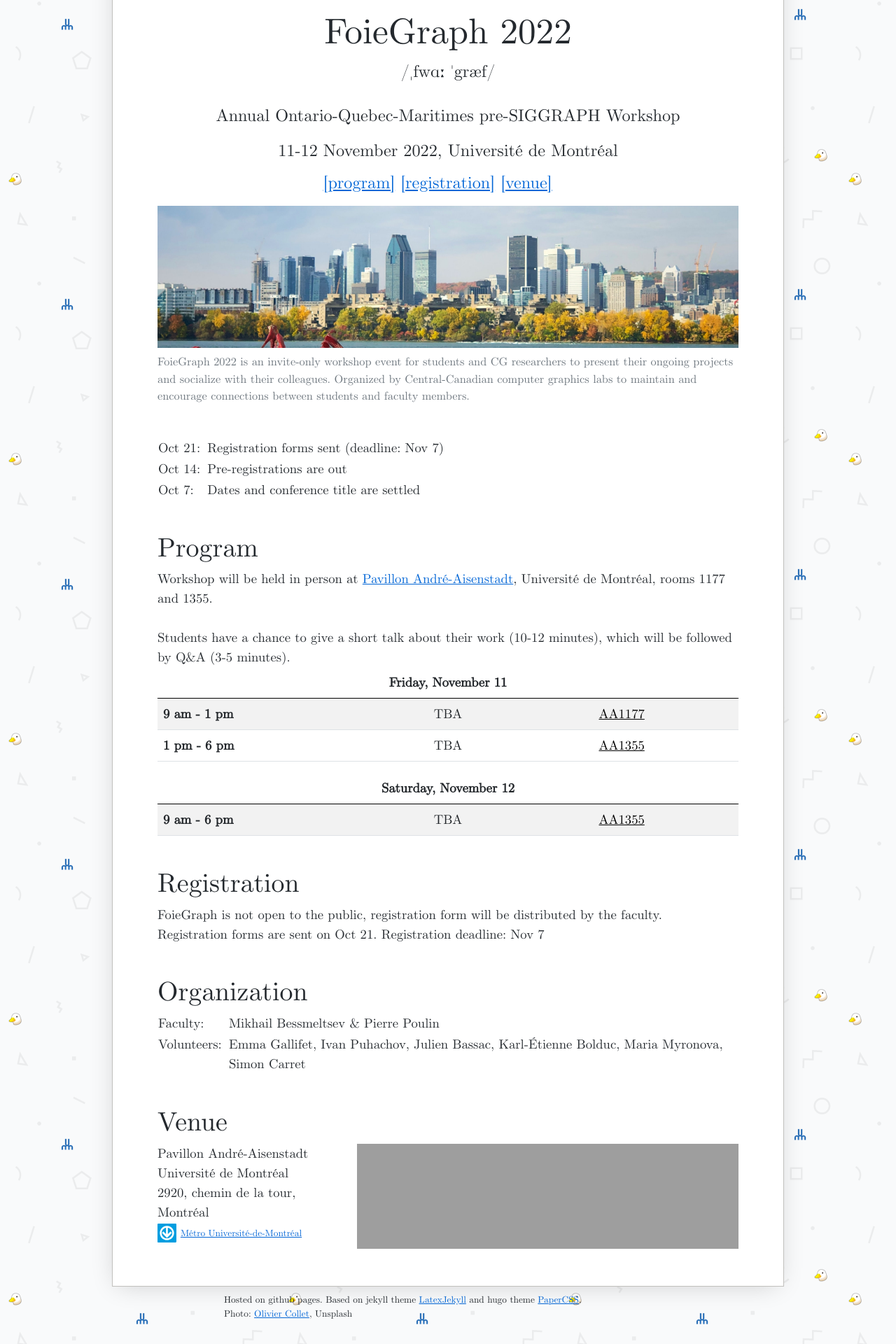
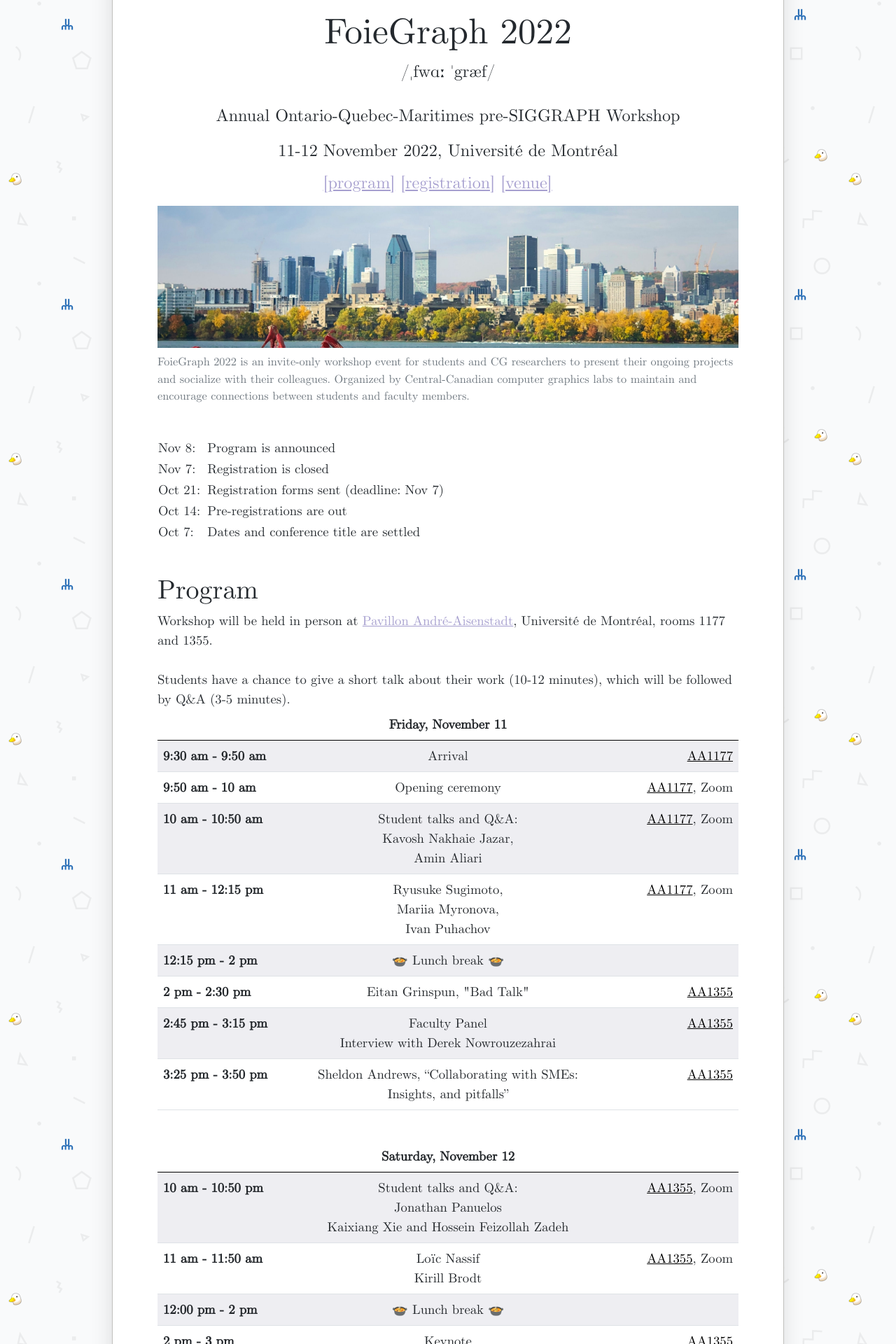
Before and after one commit to foiegraph2022/foiegraph2022.github.io, a Jekyll site: the page built from docs/index.md, in a window 1280 px wide. Shown: the part 453-2373 px from the top of the page at 70% size. Built offline with Jekyll 4.4.1, drawn with Linux system fonts in a browser that asks for light colours; nearby versions of some CDN libraries; some of the changed text lies outside the part shown; grey boxes are pictures that could not be loaded.

Commit message:
program - out

```diff
--- a/docs/_sass/typography.scss
+++ b/docs/_sass/typography.scss
@@ -94,7 +94,7 @@
   }
 
   a {
-    color: #0366d6;
+    color: #A69FCF;
   }
 
   table a{
--- a/docs/assets/css/main.css
+++ b/docs/assets/css/main.css
@@ -8,3 +8,8 @@ body {
   height: 20pt;
   overflow: hidden;
 }
+
+.table-striped>tbody>tr:nth-child(odd)>td,
+.table-striped>tbody>tr:nth-child(odd)>th {
+   background-color: hsla(246, 87%, 91%, 0.1);
+ }
--- a/docs/assets/css/tex.scss
+++ b/docs/assets/css/tex.scss
@@ -224,5 +224,6 @@ p{
 }
 
 table .w-20 { width:20%; }
+table .w-20r { width:20%; text-align: right;}
 table .w-40 { width:40%; }
 table .w-60 { width:60%; }
--- a/docs/index.md
+++ b/docs/index.md
@@ -14,6 +14,8 @@ date: 11-12 November 2022, Université de Montréal
 
 |   |   |   |
 |---|---|---|
+|  Nov 8: |   | Program is announced|
+|  Nov 7: |   | Registration is closed|
 |  Oct 21: |   | Registration forms sent (deadline: Nov 7)|
 |  Oct 14: |   | Pre-registrations are out |
 |  Oct 7: |   | Dates and conference title are settled |
@@ -35,17 +37,51 @@ Students have a chance to give a short talk about their work (10-12 minutes), wh
   </thead>
   <tbody>
     <tr>
-      <th scope="row" class="w-20">9 am - 1 pm</th>
-      <td class="w-40 text-center">TBA</td>
-      <td class="w-20"><a href="https://goo.gl/maps/U2hRH9Z3RXM2aGEBA">AA1177</a></td>
+      <th scope="row" class="w-20">9:30 am - 9:50 am</th>
+      <td class="w-40 text-center">Arrival</td>
+      <td class="w-20r"><a href="https://goo.gl/maps/U2hRH9Z3RXM2aGEBA">AA1177</a></td>
     </tr>
     <tr>
-      <th scope="row">1 pm - 6 pm</th>
-      <td class="w-40 text-center">TBA</td>
-      <td><a href="https://goo.gl/maps/U2hRH9Z3RXM2aGEBA">AA1355</a></td>
+      <th scope="row" class="w-20">9:50 am - 10 am</th>
+      <td class="w-40 text-center">Opening ceremony</td>
+      <td class="w-20r"><a href="https://goo.gl/maps/U2hRH9Z3RXM2aGEBA">AA1177</a>, Zoom</td>
+    </tr>
+    <tr>
+      <th scope="row" class="w-20">10 am - 10:50 am</th>
+      <td class="w-40 text-center">Student talks and Q&A:<br> Kavosh Nakhaie Jazar,<br> Amin Aliari</td>
+      <td class="w-20r"><a href="https://goo.gl/maps/U2hRH9Z3RXM2aGEBA">AA1177</a>, Zoom</td>
+    </tr>
+    <tr>
+      <th scope="row" class="w-20">11 am - 12:15 pm</th>
+      <td class="w-40 text-center"> Ryusuke Sugimoto,<br> Mariia Myronova,<br> Ivan Puhachov</td>
+      <td class="w-20r"><a href="https://goo.gl/maps/U2hRH9Z3RXM2aGEBA">AA1177</a>, Zoom</td>
+    </tr>
+    <tr>
+      <th scope="row" class="w-20">12:15 pm - 2 pm</th>
+      <td class="w-40 text-center">🍲 Lunch break 🍲</td>
+      <td class="w-20r"></td>
+    </tr>
+    <tr>
+      <th scope="row">2 pm - 2:30 pm</th>
+      <td class="w-40 text-center">Eitan Grinspun, "Bad Talk"</td>
+      <td class="w-20r"><a href="https://goo.gl/maps/U2hRH9Z3RXM2aGEBA">AA1355</a></td>
+    </tr>
+    <tr>
+      <th scope="row">2:45 pm - 3:15 pm</th>
+      <td class="w-40 text-center">Faculty Panel <br> Interview with Derek Nowrouzezahrai
+      </td>
+      <td class="w-20r"> <a href="https://goo.gl/maps/U2hRH9Z3RXM2aGEBA">AA1355</a></td>
+    </tr>
+    <tr>
+      <th scope="row">3:25 pm - 3:50 pm</th>
+      <td class="w-40 text-center">Sheldon Andrews, “Collaborating with SMEs: Insights, and pitfalls”
+      </td>
+      <td class="w-20r"><a href="https://goo.gl/maps/U2hRH9Z3RXM2aGEBA">AA1355</a></td>
     </tr>
   </tbody>
 </table>
+
+<br>
 
 <table class="table table-striped">
   <thead>
@@ -55,9 +91,46 @@ Students have a chance to give a short talk about their work (10-12 minutes), wh
   </thead>
   <tbody>
     <tr>
-      <th scope="row" class="w-20">9 am - 6 pm</th>
-      <td class="w-40 text-center">TBA</td>
-      <td class="w-20"><a href="https://goo.gl/maps/U2hRH9Z3RXM2aGEBA">AA1355</a></td>
+      <th scope="row" class="w-20">10 am - 10:50 pm</th>
+      <td class="w-40 text-center">Student talks and Q&A:<br>Jonathan Panuelos<br>Kaixiang Xie and Hossein Feizollah Zadeh</td>
+      <td class="w-20r"><a href="https://goo.gl/maps/U2hRH9Z3RXM2aGEBA">AA1355</a>, Zoom</td>
+    </tr>
+    <tr>
+      <th scope="row" class="w-20">11 am - 11:50 am</th>
+      <td class="w-40 text-center">Loïc Nassif<br>Kirill Brodt</td>
+      <td class="w-20r"><a href="https://goo.gl/maps/U2hRH9Z3RXM2aGEBA">AA1355</a>, Zoom</td>
+    </tr>
+    <tr>
+      <th scope="row" class="w-20">12:00 pm - 2 pm</th>
+      <td class="w-40 text-center">🍲 Lunch break 🍲</td>
+      <td class="w-20r"></td>
+    </tr>
+    <tr>
+      <th scope="row" class="w-20">2 pm - 3 pm</th>
+      <td class="w-40 text-center">Keynote<br>Damien Rioux-Lavoie (Ubisoft)<br>“La Forge, Torch, and other stories.”
+      </td>
+      <td class="w-20r"><a href="https://goo.gl/maps/U2hRH9Z3RXM2aGEBA">AA1355</a></td>
+    </tr>
+    <tr>
+      <th scope="row" class="w-20">3:10 pm - 3:30 pm</th>
+      <td class="w-40 text-center">Round table<br>“Remote work, Lab culture, and other topics”<br>Moderator: Pierre Poulin
+      </td>
+      <td class="w-20r"><a href="https://goo.gl/maps/U2hRH9Z3RXM2aGEBA">AA1355</a></td>
+    </tr>
+    <tr>
+      <th scope="row" class="w-20">3:40 pm - 4:30 pm</th>
+      <td class="w-40 text-center">Student talks and Q&A:<br>Hossein Feiz<br>Otman Benchekroun</td>
+      <td class="w-20r"><a href="https://goo.gl/maps/U2hRH9Z3RXM2aGEBA">AA1355</a></td>
+    </tr>
+    <tr>
+      <th scope="row" class="w-20">4:40 pm am - 5 pm</th>
+      <td class="w-40 text-center">Paul Kry, TBD</td>
+      <td class="w-20r"><a href="https://goo.gl/maps/U2hRH9Z3RXM2aGEBA">AA1355</a></td>
+    </tr>
+    <tr>
+      <th scope="row" class="w-20">5 pm - 5:10 pm</th>
+      <td class="w-40 text-center">Closing ceremony</td>
+      <td class="w-20r"><a href="https://goo.gl/maps/U2hRH9Z3RXM2aGEBA">AA1355</a></td>
     </tr>
   </tbody>
 </table>
@@ -67,6 +140,8 @@ Students have a chance to give a short talk about their work (10-12 minutes), wh
 FoieGraph is not open to the public, registration form will be distributed by the faculty.
 <br>
 Registration forms are sent on Oct 21. Registration deadline: Nov 7
+<br>
+[Code of Conduct](https://docs.google.com/document/d/e/2PACX-1vTHgUcuovkU2AMO-f-WZ-tBfBDuTPGb54gADPFRffKuNUgIP3OOeoyLFy_XVwsyhKijxQhE_KFGV-Vp/pub)
 
 # Organization
 
```
